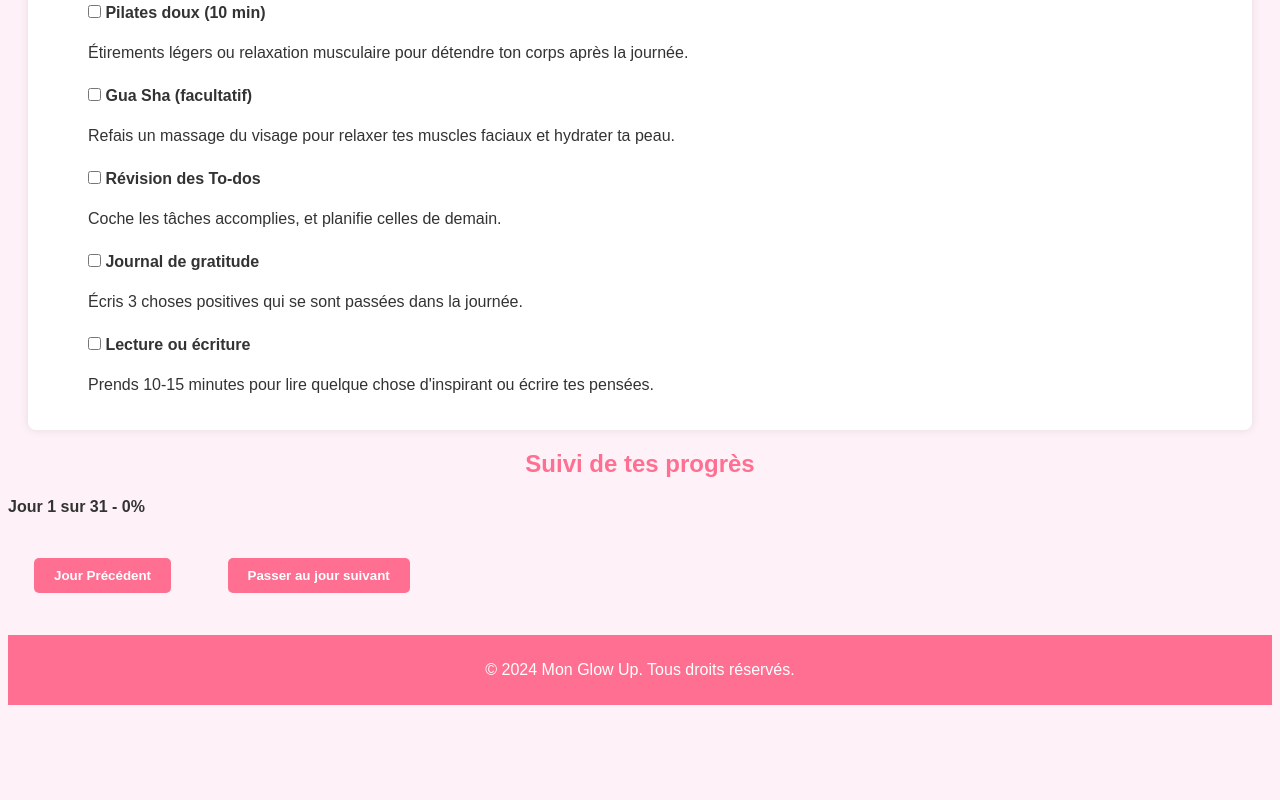
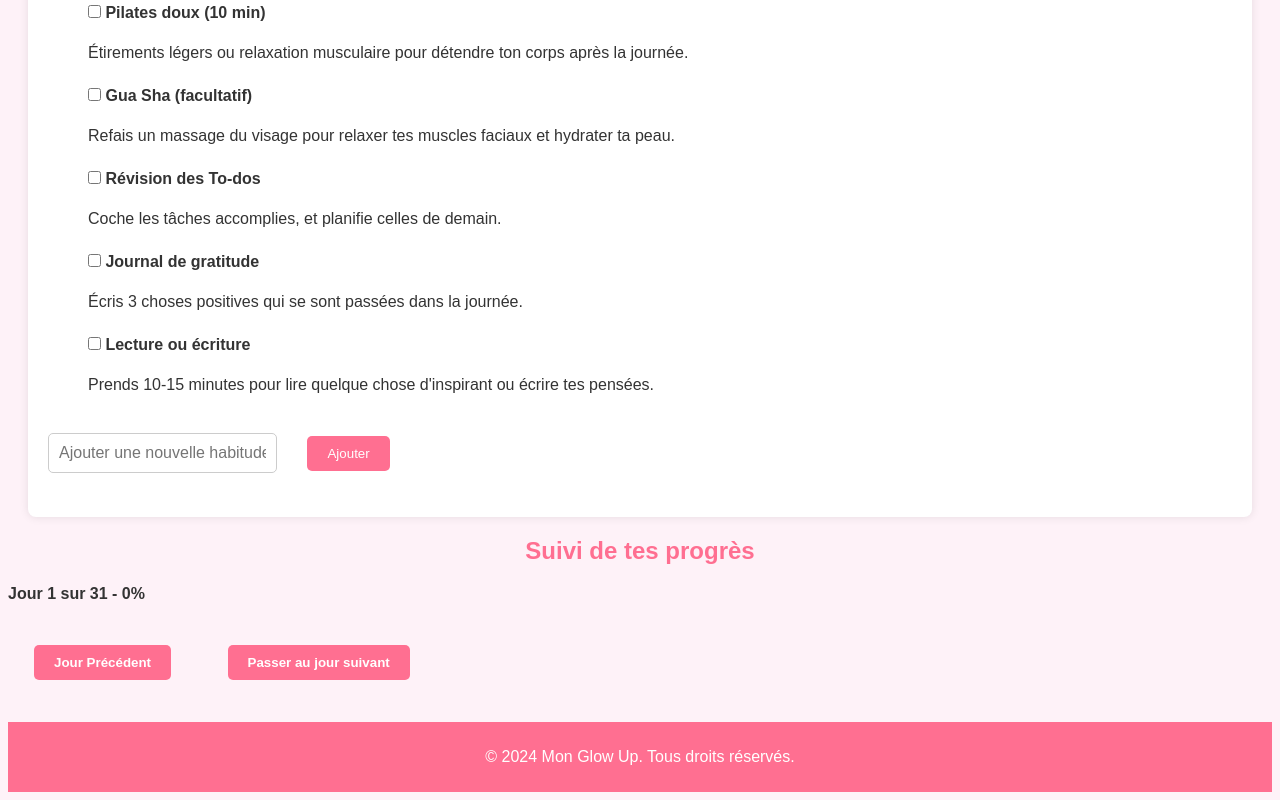
Before and after one commit to digitcom-ci/Cleanlife, a plain HTML site: page index.html in a window 1280 px wide. Shown: the part 4079-4879 px from the top of the page. Before the commit the page ends 4792 px from the top, so only its background shows below. Drawn offline with Linux system fonts and the light colour scheme; files whose address does not match are found by name.

Commit message:
Update index.html

```diff
--- a/index.html
+++ b/index.html
@@ -124,6 +124,8 @@
                 <p>Prends 10-15 minutes pour lire quelque chose d'inspirant ou écrire tes pensées.</p>
 
             </ul>
+            <input type="text" id="new-habit" placeholder="Ajouter une nouvelle habitude">
+            <button id="add-habit-btn">Ajouter</button>
         </section>
         <section class="tracker">
             <h2>Suivi de tes progrès</h2>
```
